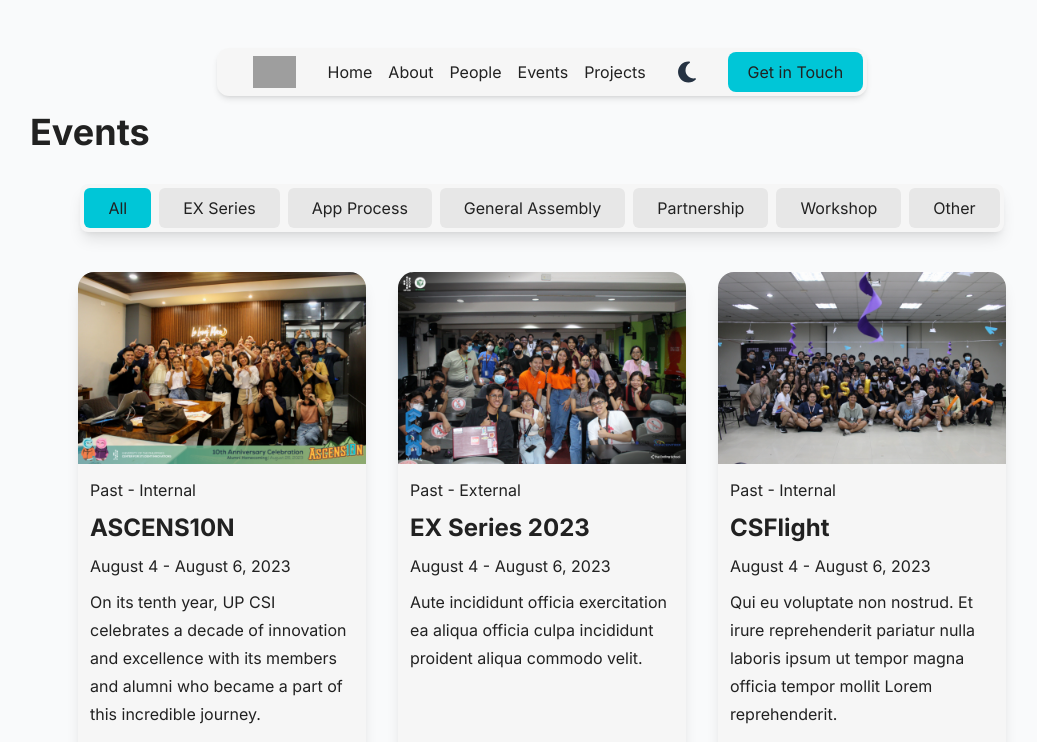
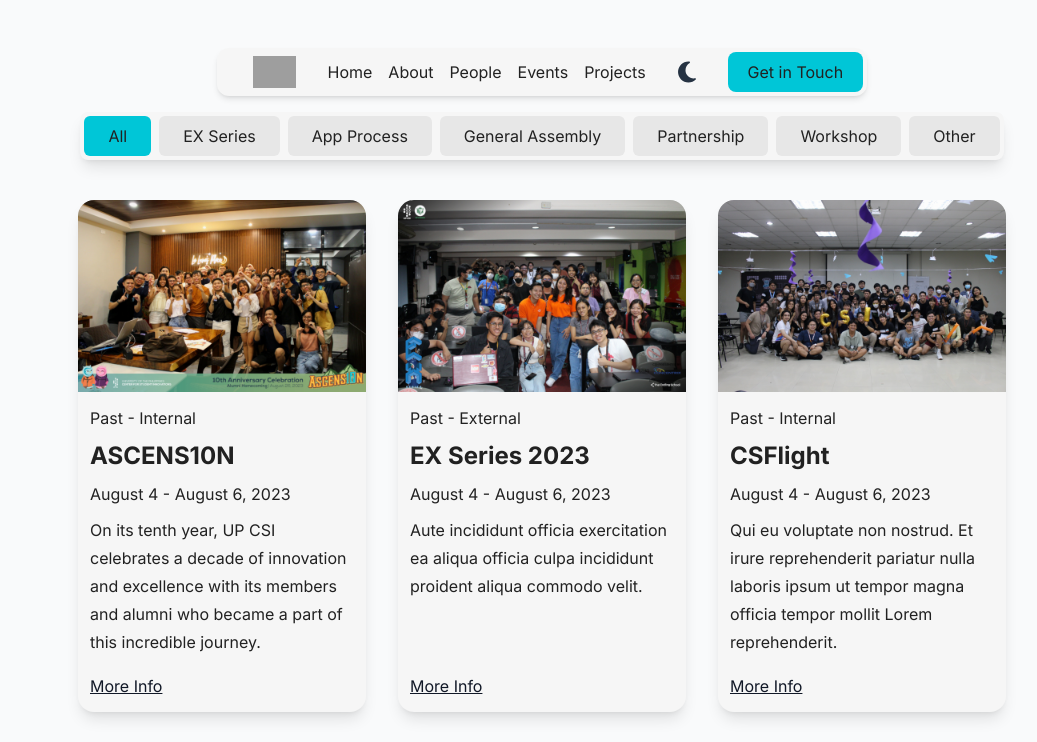
Before and after one commit to up-csi/up-csi.github.io, a SvelteKit app: page /events in a window 1280 px wide. Shown: the top 742 px of the page, without its empty margins (98-1135 px from the left). Built offline with nearby package versions, Linux system fonts and the light colour scheme; grey boxes are pictures that could not be loaded.

Commit message:
style: remove extra newlines

```diff
--- a/src/routes/events/+page.svelte
+++ b/src/routes/events/+page.svelte
@@ -3,7 +3,5 @@
 </script>
 
 <article class="prose max-w-full dark:prose-invert">
-    <h1>Events</h1>
-
     <EventsPanel />
 </article>
```
